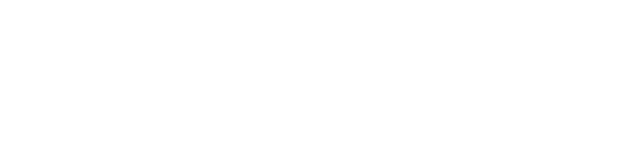
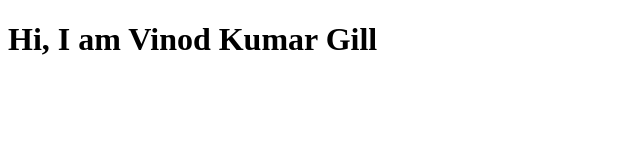
Before and after one commit to vinodkumargill/vinodkumargill.github.io, a plain HTML site: page index.html in a window 1280 px wide. Shown: the whole page, without its empty margins (0-640 px from the left). Drawn offline with Linux system fonts and the light colour scheme.

Commit message:
New heading

```diff
--- a/index.html
+++ b/index.html
@@ -4,6 +4,6 @@
 	<title>This is vinod kumar gill</title>
 </head>
 <body>
-
+<h1>Hi, I am Vinod Kumar Gill</h1>
 </body>
 </html>
```
